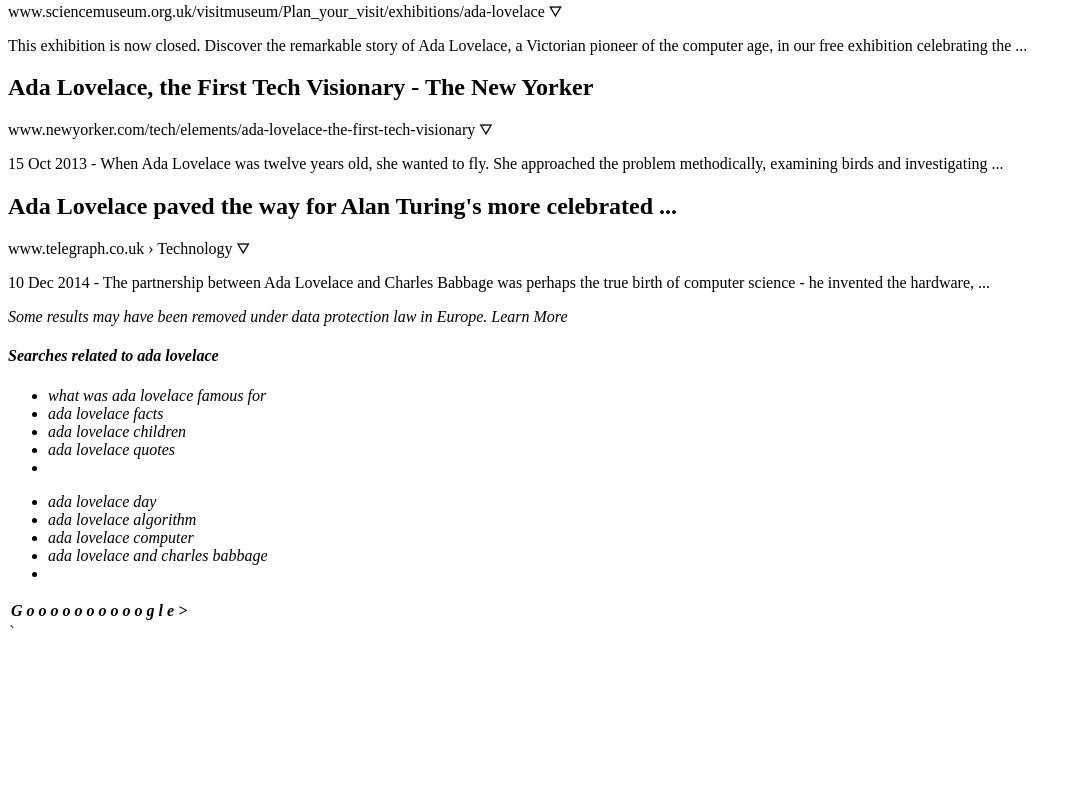
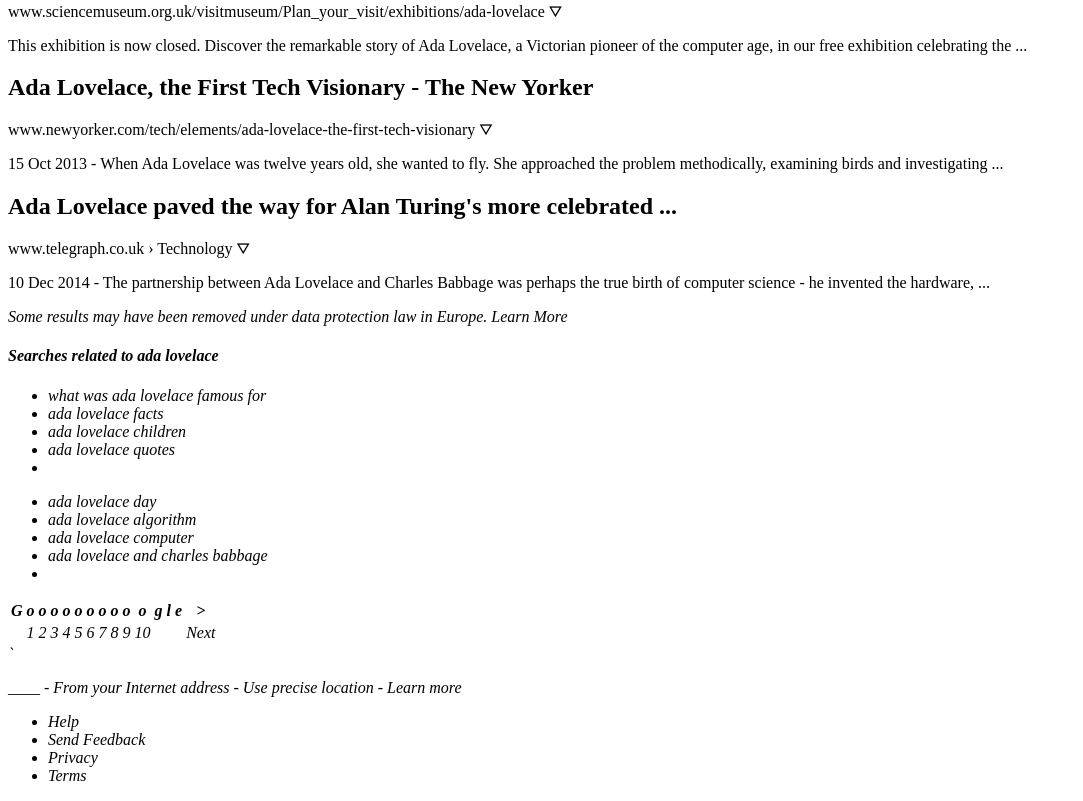
Before and after one commit to cShingleton/responsive-google-search, a plain HTML site: page index.html in a window 1280 px wide. Shown: the part 2261-3062 px from the top of the page, without its empty margins (0-1083 px from the left). Before the commit the page ends 2910 px from the top, so only its background shows below. Drawn offline with Linux system fonts and the light colour scheme.

Commit message:
Finished first draft of HTML markup

```diff
--- a/index.html
+++ b/index.html
@@ -183,12 +183,38 @@
             <th>e</th>
             <th>></th>
           </tr>
+          <tr>
+            <td></td>
+            <td>1</td>
+            <td>2</td>
+            <td>3</td>
+            <td>4</td>
+            <td>5</td>
+            <td>6</td>
+            <td>7</td>
+            <td>8</td>
+            <td>9</td>
+            <td>10</td>
+            <td></td>
+            <td></td>
+            <td></td>
+            <td>Next</td>
+          </tr>
         </table>
       </div>
     </section>
   `</div>
   </section>
 <footer>
+  <div id="footer-left">
+    <p>____ - From your Internet address - Use precise location - Learn more</p>
+    <ul>
+      <li>Help</li>
+      <li>Send Feedback</li>
+      <li>Privacy</li>
+      <li>Terms</li>
+    </ul>
+  </div>
 </footer>
 </body>
 </html>
```
